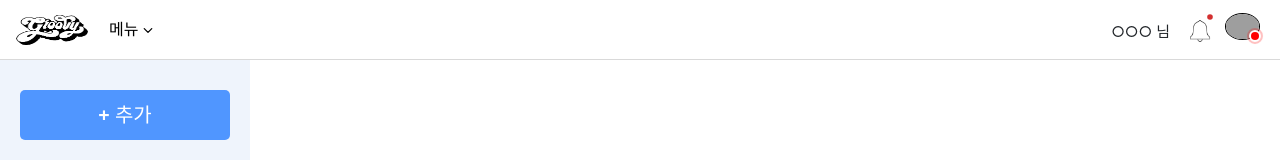
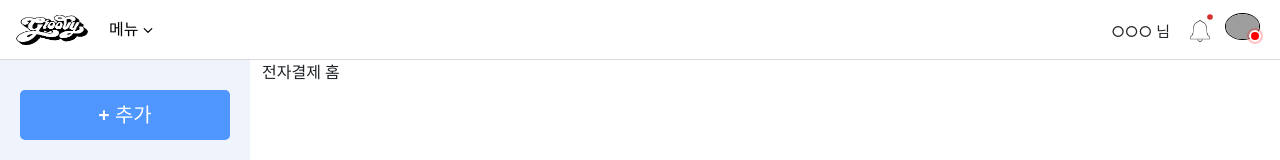
Before and after one commit to hipese/Groovy_React, a React (Create React App) app: page /sign in a window 1280 px wide. Shown: the top 160 px of the page. Built offline with nearby package versions, Linux system fonts and the light colour scheme; grey boxes are pictures that could not be loaded.

Commit message:
네비 css 변경

```diff
--- a/src/App.css
+++ b/src/App.css
@@ -7,7 +7,7 @@
 
 .SubContainer {
     position: absolute;
-    top: 50px;
+    top: 60px;
     left: 250px;
     height: 100%;
 }
--- a/src/pages/Sign/components/Sign_Main/Sign_Main.js
+++ b/src/pages/Sign/components/Sign_Main/Sign_Main.js
@@ -2,8 +2,10 @@ import { Container } from "reactstrap";
 
 const Sign_Main=()=>{
     return(
-        <Container fluid>
-
+        <Container>
+            <div>
+                전자결제 홈
+            </div>
         </Container>
     );
 }
```
